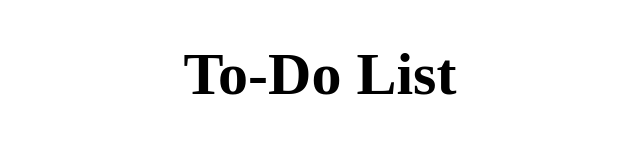
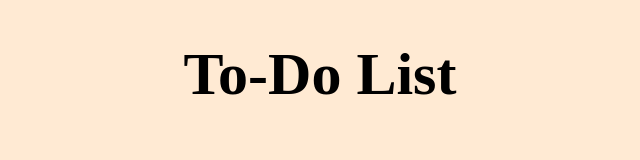
Before and after one commit to 7cadetter/task_manager, a plain HTML site: page index.html in a window 1280 px wide. Shown: the whole page, without its empty margins (320-960 px from the left). Drawn offline with Linux system fonts and the light colour scheme; a web font is replaced by a local one.

Commit message:
Background colour

```diff
--- a/style.css
+++ b/style.css
@@ -1,3 +1,7 @@
+body {
+    background-color: rgb(255, 234, 211);
+}
+
 #title {
     text-align: center;
     font-family: "Afacad Flux";
```
